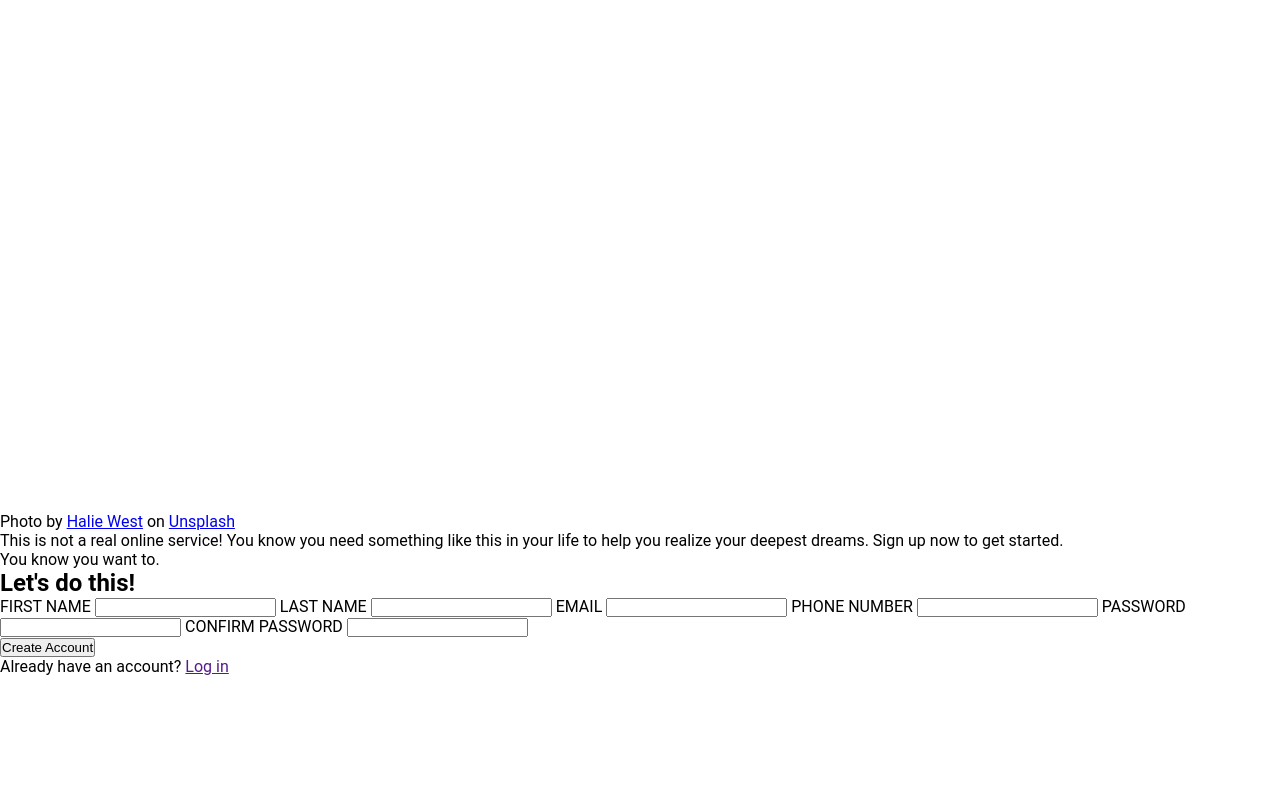
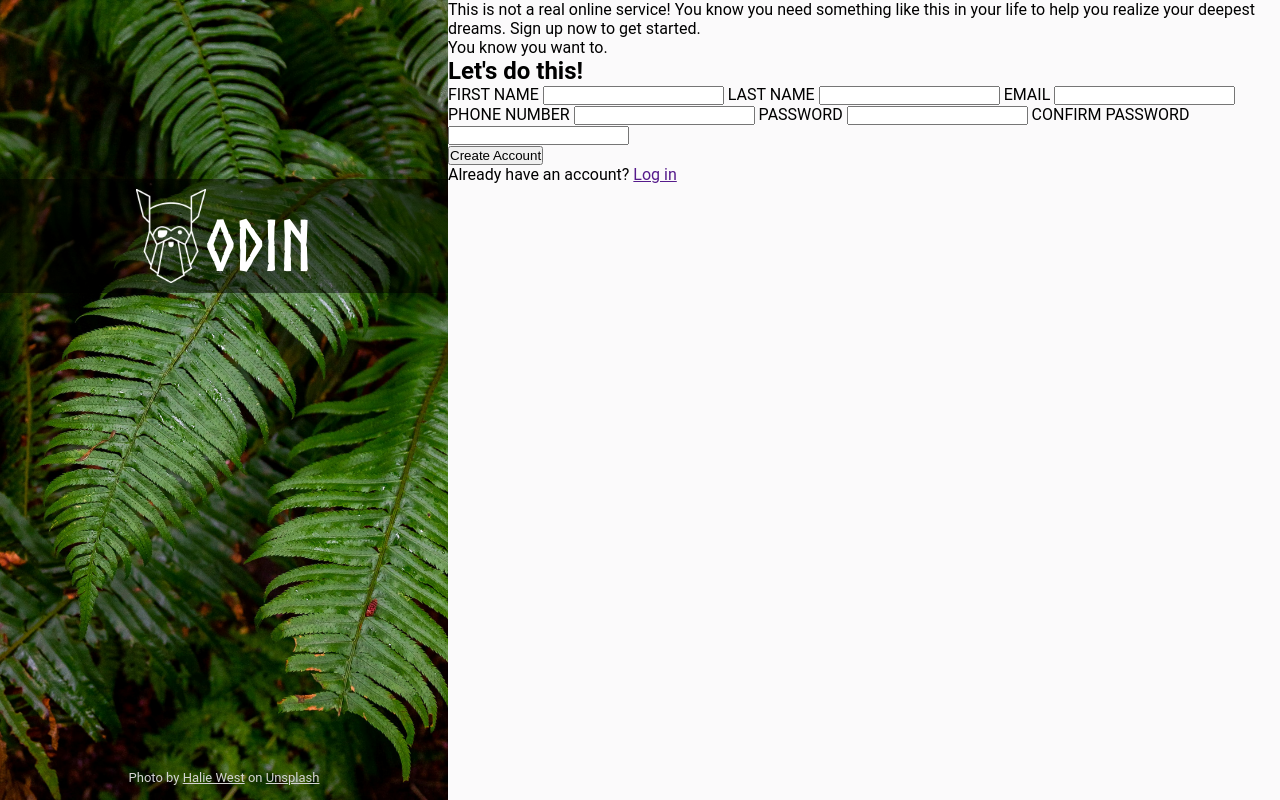
Before and after one commit to mdemiguels/odin-sign-up-form, a plain HTML site: page index.html in a window 1280 px wide. Drawn offline with Linux system fonts and the light colour scheme.

Commit message:
feature: add styles to the hero section

```diff
--- a/index.html
+++ b/index.html
@@ -8,8 +8,13 @@
     </head>
     <body>
         <section class="hero">
-            <img src="./images/odin-lined.png" alt="" />
-            <p>Photo by <a href="https://unsplash.com/@haliewestphoto?utm_content=creditCopyText&utm_medium=referral&utm_source=unsplash">Halie West</a> on <a href="https://unsplash.com/photos/green-leaf-plant-in-close-up-photography-25xggax4bSA?utm_content=creditCopyText&utm_medium=referral&utm_source=unsplash">Unsplash</a></p>
+            <div class="logo">
+                <img src="./images/odin-lined.png" alt="" width="70px"/>
+                <p>ODIN</p>
+            </div>
+            <div class="credits">
+                <p>Photo by <a href="https://unsplash.com/@haliewestphoto?utm_content=creditCopyText&utm_medium=referral&utm_source=unsplash">Halie West</a> on <a href="https://unsplash.com/photos/green-leaf-plant-in-close-up-photography-25xggax4bSA?utm_content=creditCopyText&utm_medium=referral&utm_source=unsplash">Unsplash</a></p>
+            </div>
         </section>
         <main>
             <div class="text-container">
--- a/style.css
+++ b/style.css
@@ -1,6 +1,15 @@
+@font-face {
+    font-family: 'Norse Bold';
+    src: url('./fonts/Norse-Bold.otf') format('opentype');
+    font-weight: bold;
+    font-style: normal;
+}
+
 :root {
-    --primary-bg-color: #FFF;
+    --primary-bg-color: #fbfafb;
     --secondary-bg-color: #000;
+    --primary-font-style: 'Roboto';
+    --secondary-font-style: 'Norse Bold';
 }
 
 * {
@@ -14,5 +23,47 @@ body {
     font-weight: 400;
     height: 100vh;
     display: flex;
+    background-color: var(--primary-bg-color);
+}
+
+.hero {
+    display: flex;
     flex-direction: column;
+    background-image: url('./images/plant-background.jpg');
+    background-size: cover;
+    background-position: center;
+    background-repeat: no-repeat;
+    width: 35%;
+    color: #fff;
 }
+
+.logo {
+    background-color: rgba(0, 0, 0, 0.5);
+    display: flex;
+    justify-content: center;
+    align-items: center;
+    font-family: 'Norse Bold', sans-serif;
+    font-size: 70px;
+    margin-top: 40%;
+    padding: 10px 0;
+    width: 100%;
+}
+
+.logo p {
+    margin-top: 20px;
+}
+
+.credits {
+    margin-top: auto;
+    margin-bottom: 15px;
+    text-align: center;
+    font-size: 13px;
+}
+
+.credits a, .credits p {
+    color: #d4d4d4;
+}
+
+main {
+    flex: 1;
+}
```
